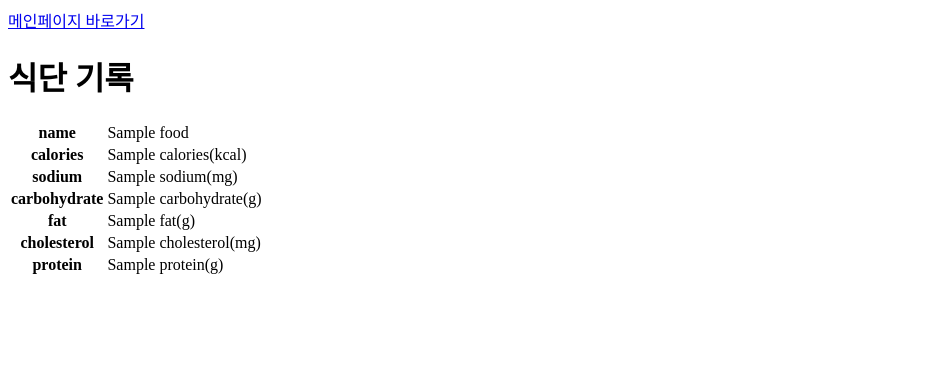
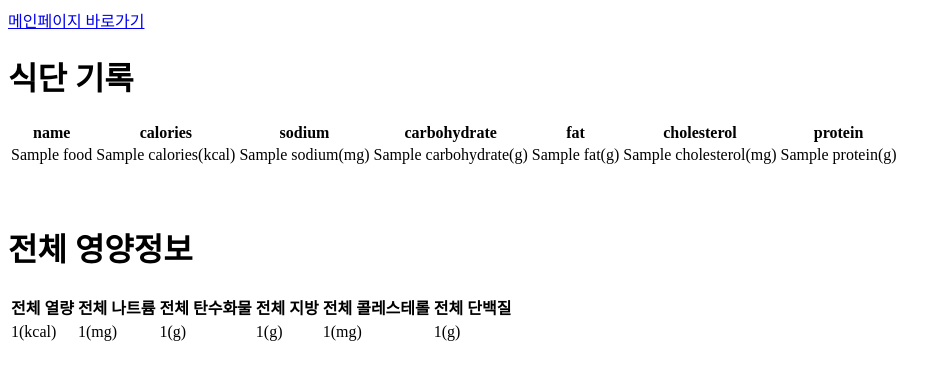
Before and after one commit to jisoolee11/hanium, a Python web app: template templates/home/record.html in a window 1280 px wide. Shown: the top 380 px of the page, without its empty margins (0-950 px from the left). Run offline with Jinja, Linux system fonts and the light colour scheme; the template is opened without the code that fills it: most values are stand-ins (such as "Sample title", 1, 10 or a date in 2020).

Commit message:
print total info

```diff
--- a/templates/home/record.html
+++ b/templates/home/record.html
@@ -15,37 +15,49 @@
 
     {% for food in food_list %}
     <table>
+        <thead>
             <tr>
                 <th>name</th>
-            <td>{{food.name}}</td>
+                <th>calories</th>
+                <th>sodium</th>
+                <th>carbohydrate</th>
+                <th>fat</th>
+                <th>cholesterol</th>
+                <th>protein</th>
             </tr>
             <tr>
-            <th>calories</th>
+                <td>{{food.name}}</td>
                 <td>{{food.calories}}(kcal)</td>
-        </tr>
-        <tr>
-            <th>sodium</th>
                 <td>{{food.sodium}}(mg)</td>
-        </tr>
-        <tr>
-            <th>carbohydrate</th>
                 <td>{{food.carbohydrate}}(g)</td>
-        </tr>
-        <tr>
-            <th>fat</th>
                 <td>{{food.fat}}(g)</td>
-        </tr>
-        <tr>
-            <th>cholesterol</th>
                 <td>{{food.cholesterol}}(mg)</td>
-        </tr>
-        <tr>
-            <th>protein</th>
                 <td>{{food.protein}}(g)</td>
             </tr>
+        </thead>
     </table>
     <br> <br>
     {% endfor %}
+
+    <h1>전체 영양정보</h1>
+    <table>
+        <tr>
+            <th>전체 열량</th>
+            <th>전체 나트륨</th>
+            <th>전체 탄수화물</th>
+            <th>전체 지방</th>
+            <th>전체 콜레스테롤</th>
+            <th>전체 단백질</th>
+        </tr>
+        <tr>
+            <td>{{total_calories}}(kcal)</td>
+            <td>{{total_sodium}}(mg)</td>
+            <td>{{total_carbohydrate}}(g)</td>
+            <td>{{total_fat}}(g)</td>
+            <td>{{total_cholesterol}}(mg)</td>
+            <td>{{total_protein}}(g)</td>
+        </tr>
+    </table>
 </body>
 
 </html>
```
Also changed, not shown: app.py (+19 -1 lines). Lines whose indentation alone changed are shown as unchanged.
